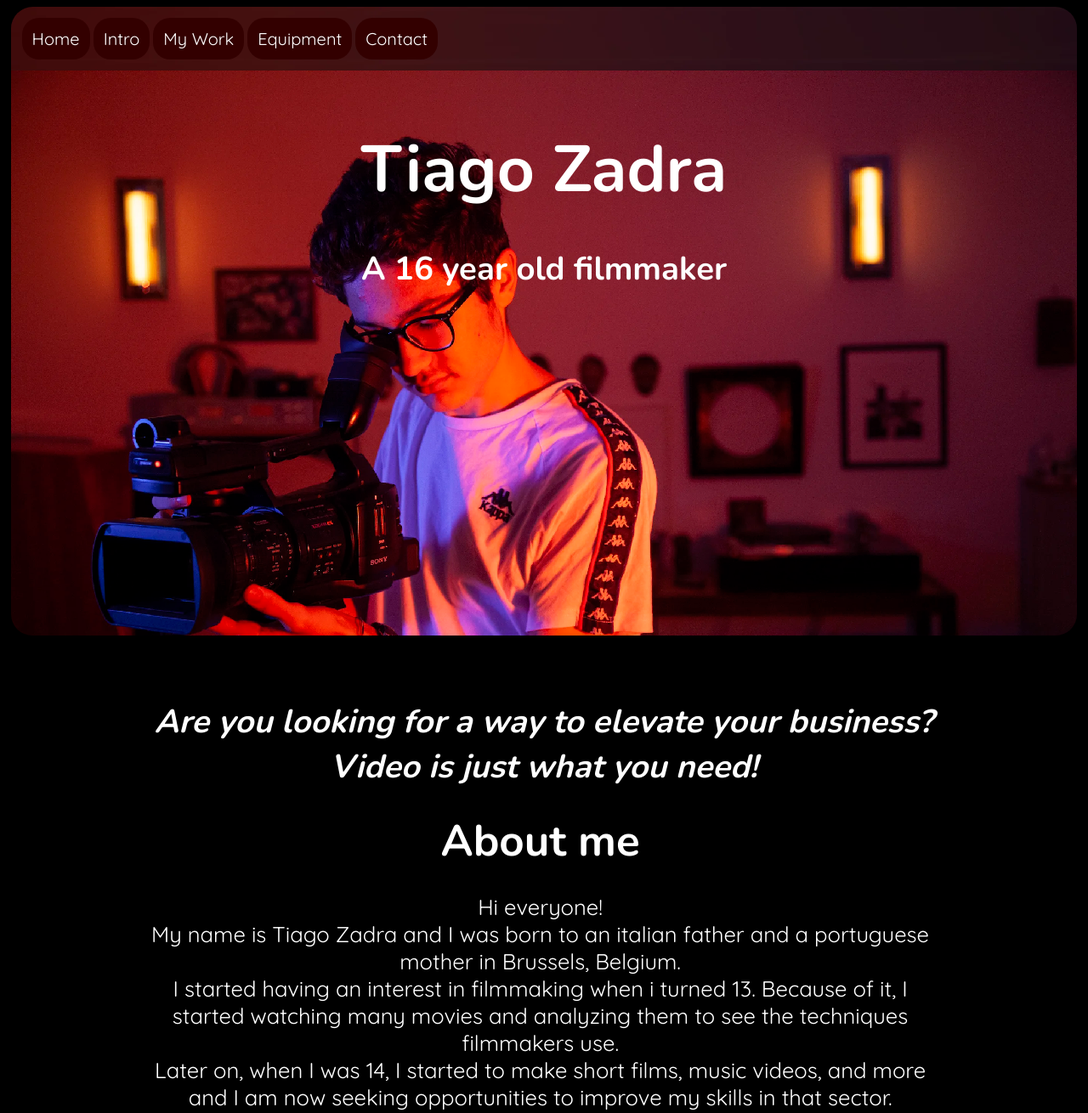
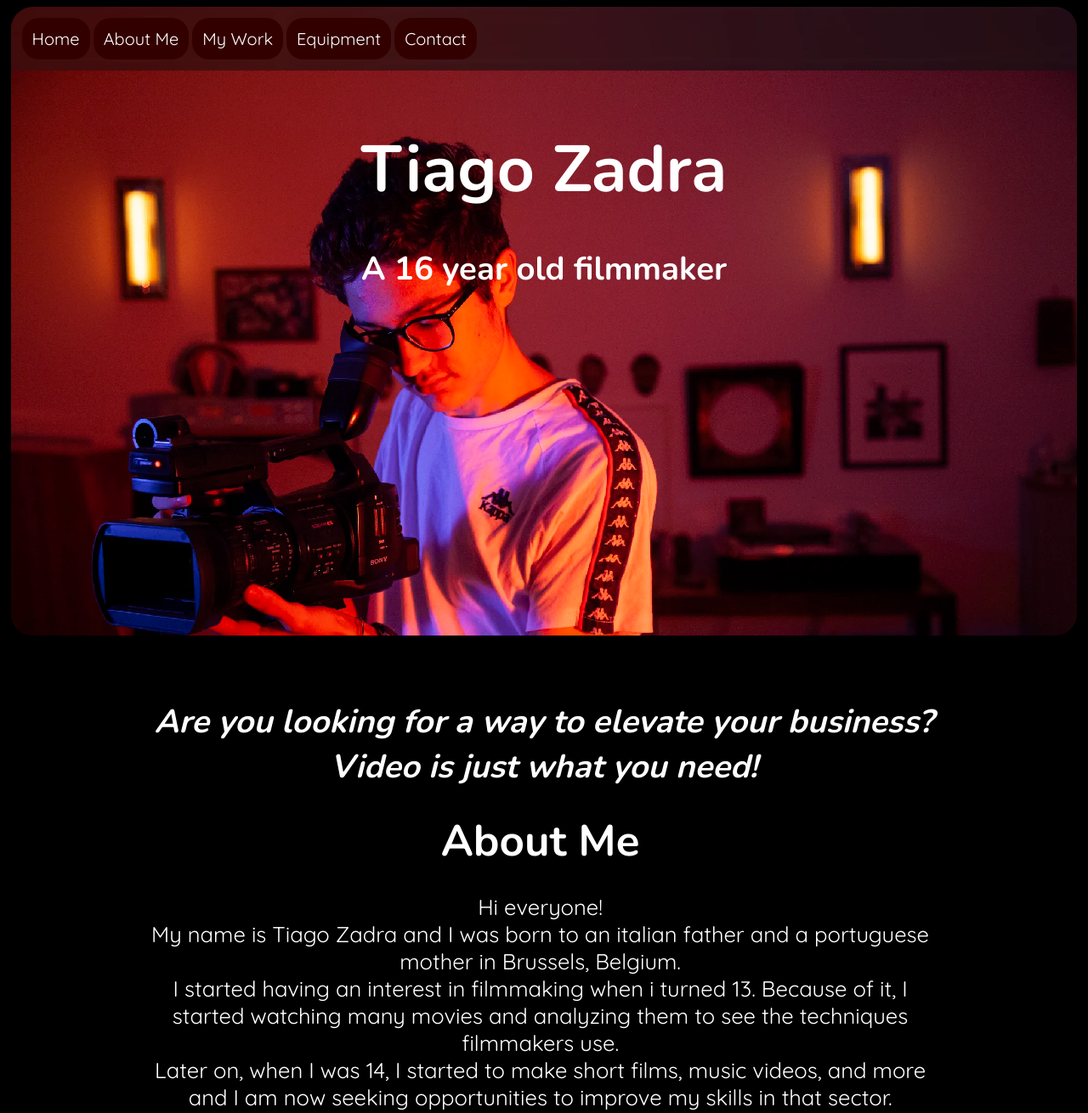
Before and after one commit to ZtereoHYPE/TiagoZadra, a plain HTML site: page index.html in a window 1280 px wide. Shown: the top 1310 px of the page at 85% size. Drawn offline with nearby package versions, Linux system fonts and the light colour scheme.

Commit message:
last edits and requests

```diff
--- a/index.html
+++ b/index.html
@@ -10,7 +10,7 @@
 	<body>
 		<nav class="navbar">
  	 		<button class="button" id="homeButton"> Home </button>
- 	 		<button class="button" id="introButton"> Intro </button>
+ 	 		<button class="button" id="introButton"> About Me </button>
  	 		<button class="button" id="myWorkButton"> My Work </button>
  	 		<button class="button" id="myEquipmentButton"> Equipment </button>
  	 		<button class="button" id="contactButton"> Contact </button>
@@ -24,7 +24,7 @@
 			<h1 id="firstQuote">Are you looking for a way to elevate your business? Video is just what you need!</h1>
 		</div>
 		<div id="introDiv">
-			<h1 class="Title">About me</h1>
+			<h1 class="Title">About Me</h1>
 			<p id="introText">Hi everyone!<br />My name is Tiago Zadra and I was born to an italian father and a portuguese mother in Brussels, Belgium.<br />I started having an interest in  filmmaking  when i turned 13. Because of it, I started watching many movies and analyzing them to see the techniques filmmakers use.<br />Later on, when I was 14, I started to make short films, music videos, and more and I am now seeking opportunities to improve my skills in that sector.</p>
 		</div>
 		<div id="myWorkDiv">
--- a/stylesheet.css
+++ b/stylesheet.css
@@ -7,7 +7,7 @@ html {
 body {
   background-color: #000000;
   image-rendering:-moz-crisp-edges;
-  image-rendering:-o-crisp-edges;/
+  image-rendering:-o-crisp-edges;
   image-rendering:-webkit-optimize-contrast;
   image-rendering:optimize-contrast;
   image-rendering:optimizeSpeed;
```
